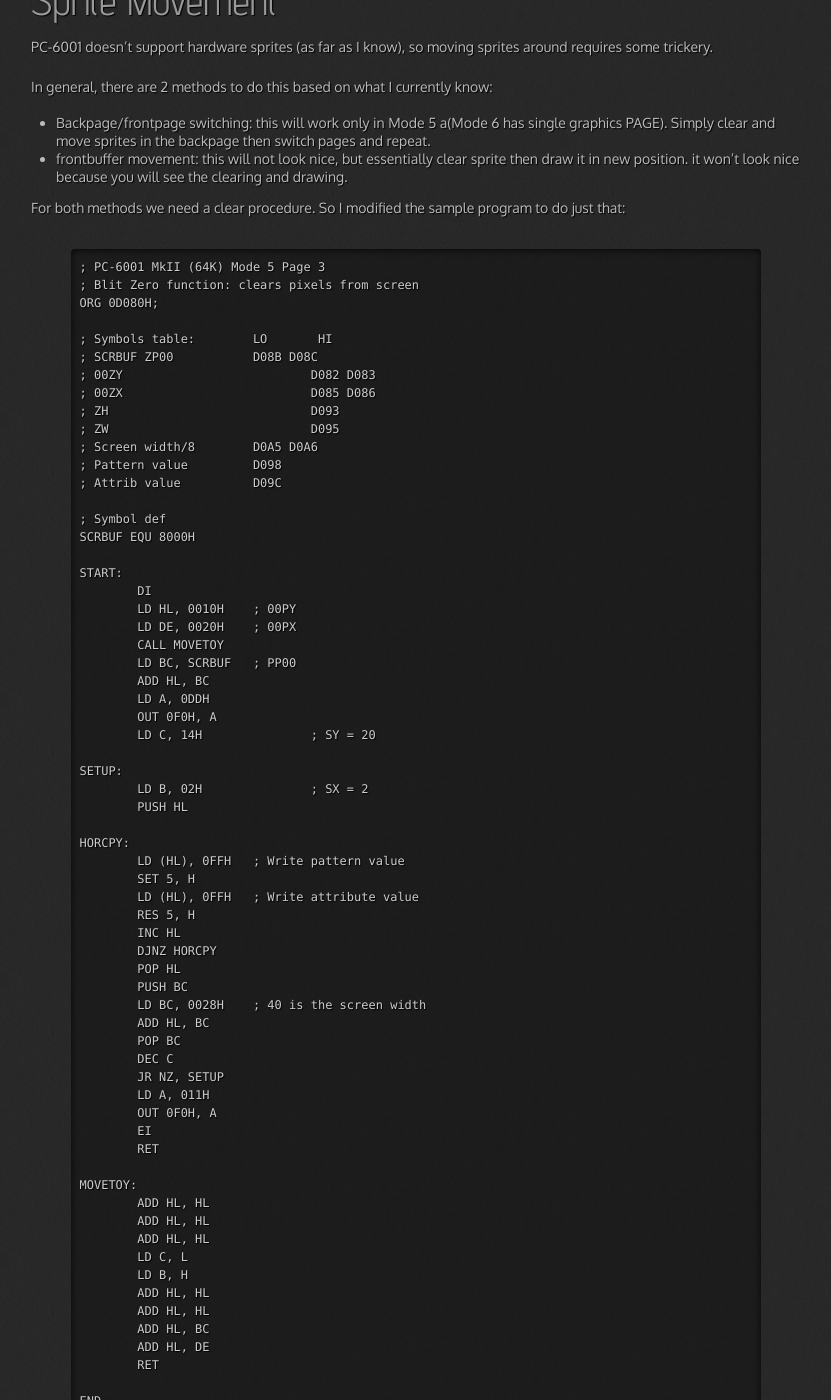
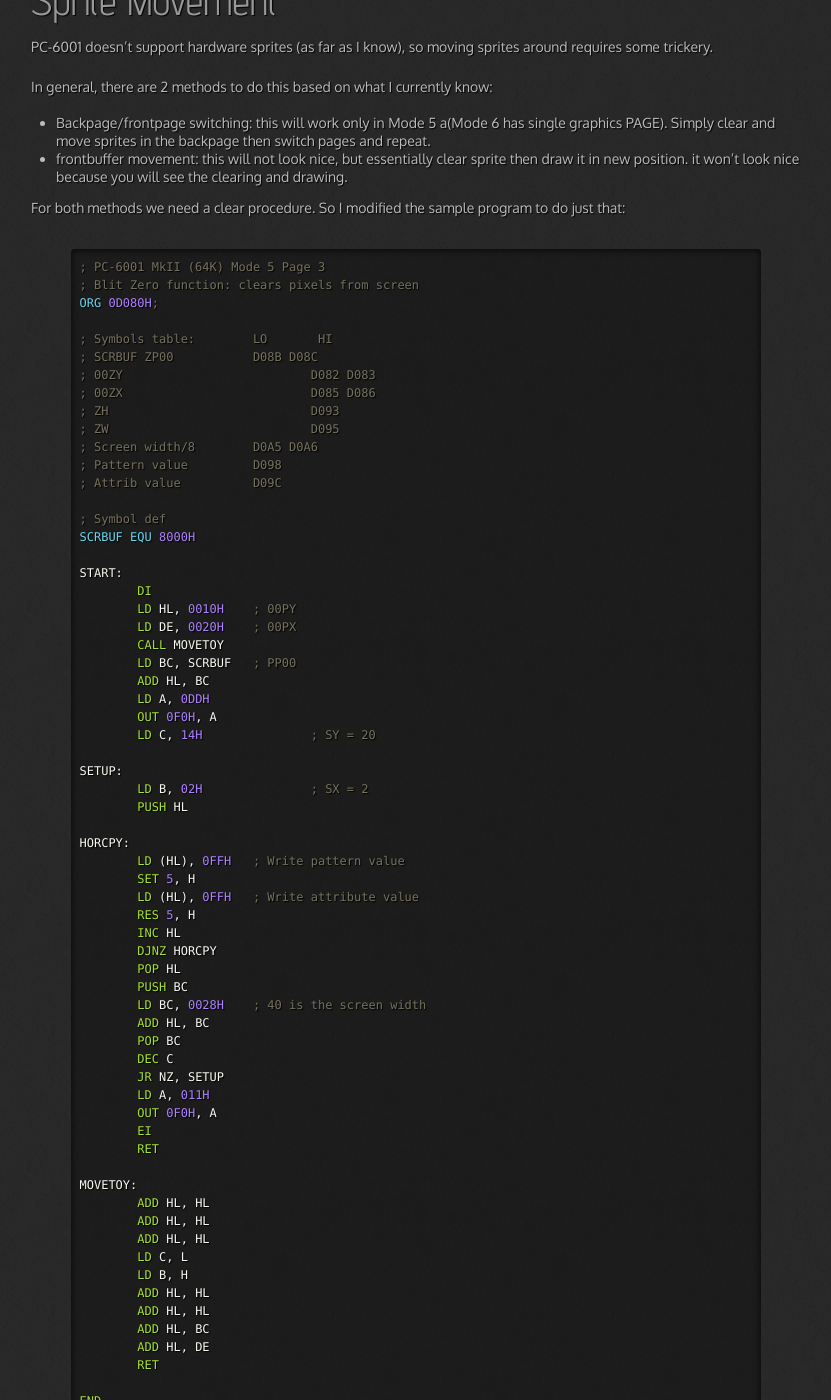
Before and after one commit to Salwan/salwan.github.io, a Jekyll site: the page built from _posts/2018-04-21-pc--6002-the-pixels-part-1.md, in a window 1280 px wide and 1400 px high, scrolled down 3630 px. Shown: the whole window, without its empty margins (24-855 px from the left). Built offline with Jekyll 4.4.1, drawn with Linux system fonts in a browser that asks for light colours; nearby versions of some CDN libraries; comment, search, counter and statistics services are not loaded; some of the changed text lies outside the part shown.

Commit message:
syntax asm to nasm

```diff
--- a/_posts/2018-04-21-pc--6002-the-pixels-part-1.md
+++ b/_posts/2018-04-21-pc--6002-the-pixels-part-1.md
@@ -60,7 +60,7 @@
 
 Disassembling (and reverse engineering) the z80 procedure, I was able to learn a lot:
 
-{% highlight asm %}
+{% highlight nasm %}
 ; PC-6001 MkII (64K) Mode 5 Page 4
 ; Blit function: from spritebuffer page to frontbuffer
 ORG 0D000H;
@@ -168,7 +168,7 @@
 
 For both methods we need a clear procedure. So I modified the sample program to do just that:
 
-{% highlight asm %}
+{% highlight nasm %}
 ; PC-6001 MkII (64K) Mode 5 Page 3
 ; Blit Zero function: clears pixels from screen
 ORG 0D080H;
```
